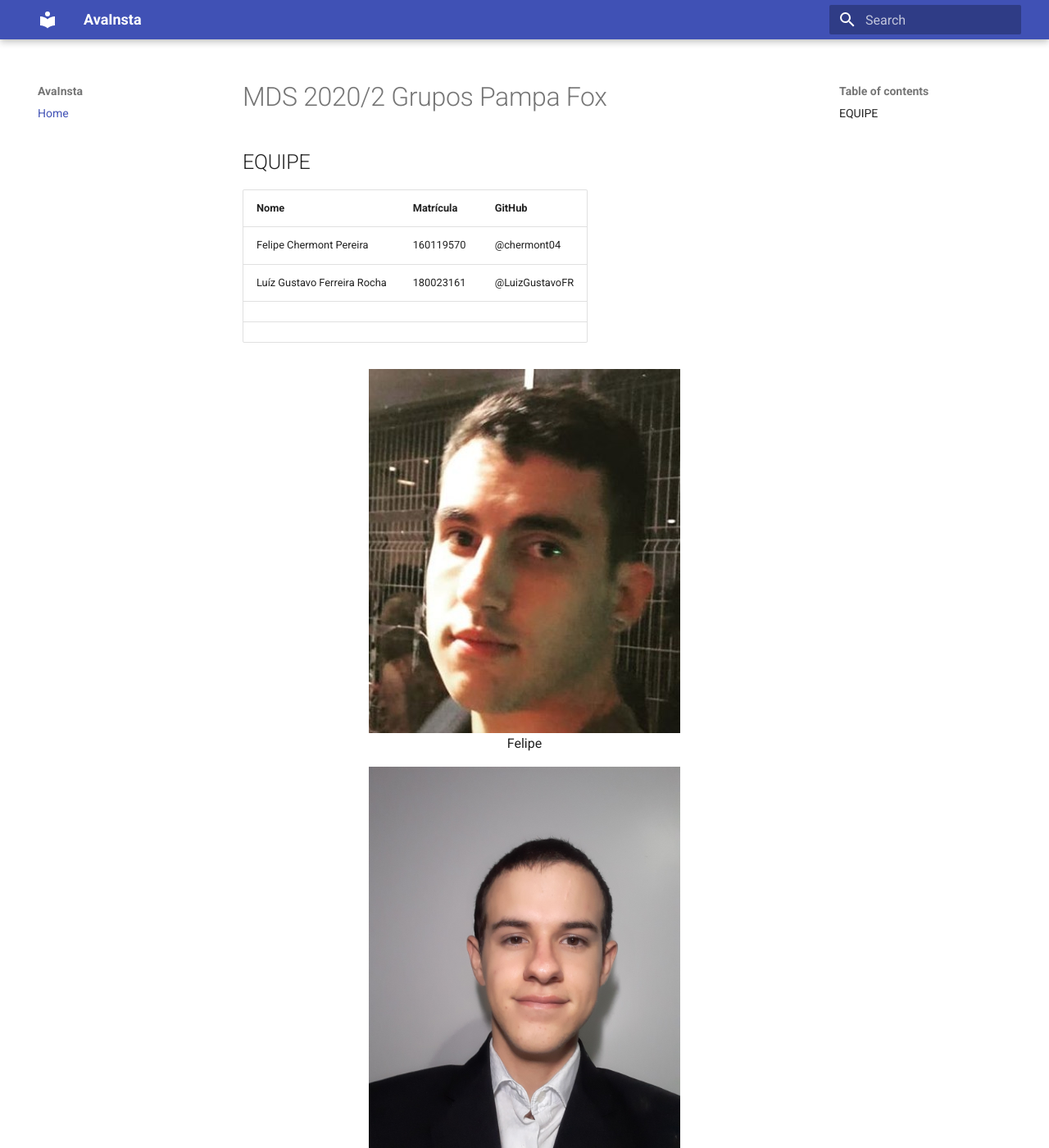
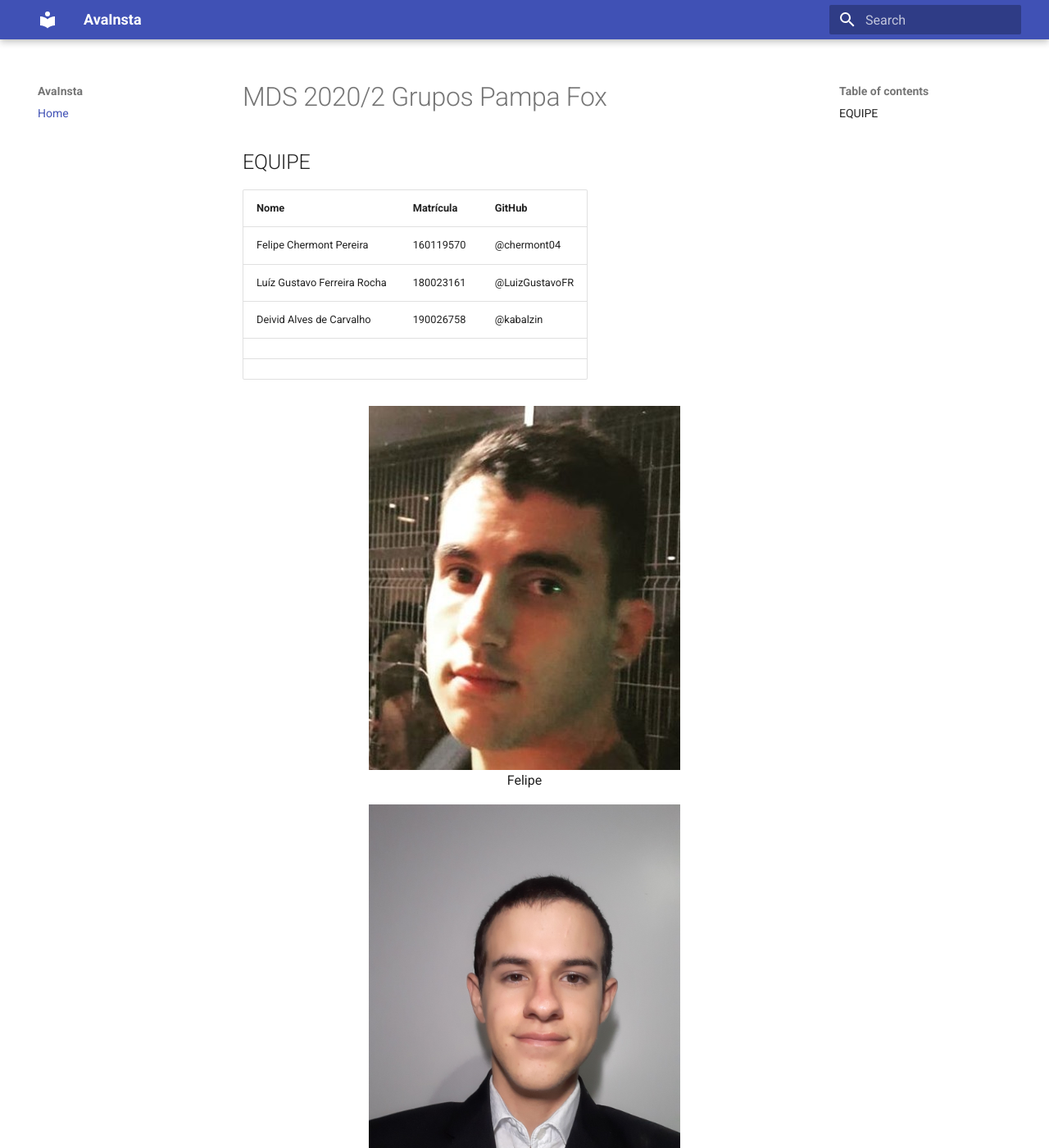
Before and after one commit to AvaInsta/docs, an MkDocs documentation site: the page built from docs/index.md, in a window 1280 px wide and 1400 px high. Shown: the whole window at 82% size. Built offline with MkDocs 1.6.1 and Material for MkDocs 9.7.7, drawn with Linux system fonts in a browser that asks for light colours.

Commit message:
Updating mkdocs

```diff
--- a/docs/index.md
+++ b/docs/index.md
@@ -6,6 +6,7 @@
 |---|---|---|
 |Felipe Chermont Pereira| 160119570|@chermont04|
 |Luíz Gustavo Ferreira Rocha| 180023161|@LuizGustavoFR|
+|Deivid Alves de Carvalho| 190026758|@kabalzin|
 |                       |          |           |
 |                       |          |           |
 
@@ -13,5 +14,5 @@
 <div class="fotos_div">
 <div class="hover11"><figure><img alt="1" src="imgs/Felipe.png"><span>Felipe</span></figure></div>
 <div class="foto2"><figure><img alt="foto de luiz" src="imgs/Luiz.jpg" style="width:380px;"><span>Luíz</span></figure></div>
-
+<div class="hover11"><figure><img alt="fotokab" src="imgs/Deivid.png"><span>Deivid</span></figure></div>
 </div>
```
Also changed, not shown: docs/imgs/Deivid.png (added).
